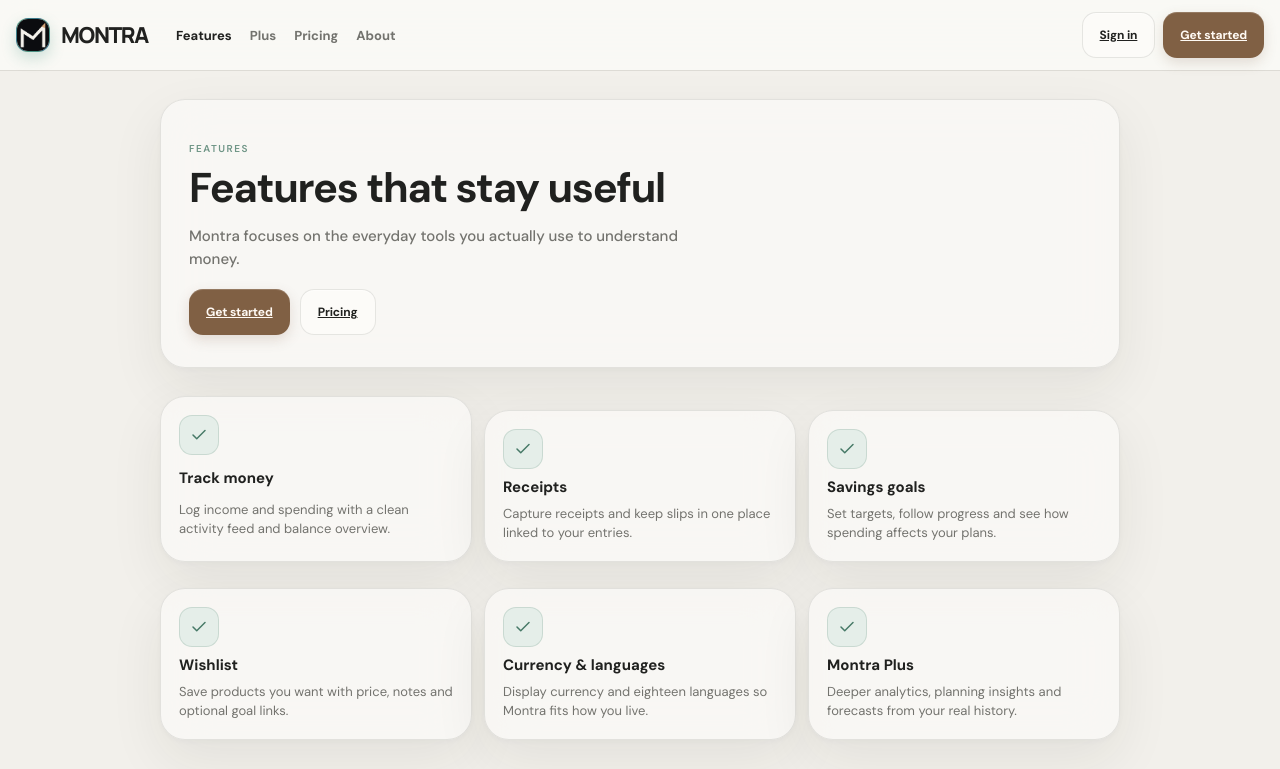
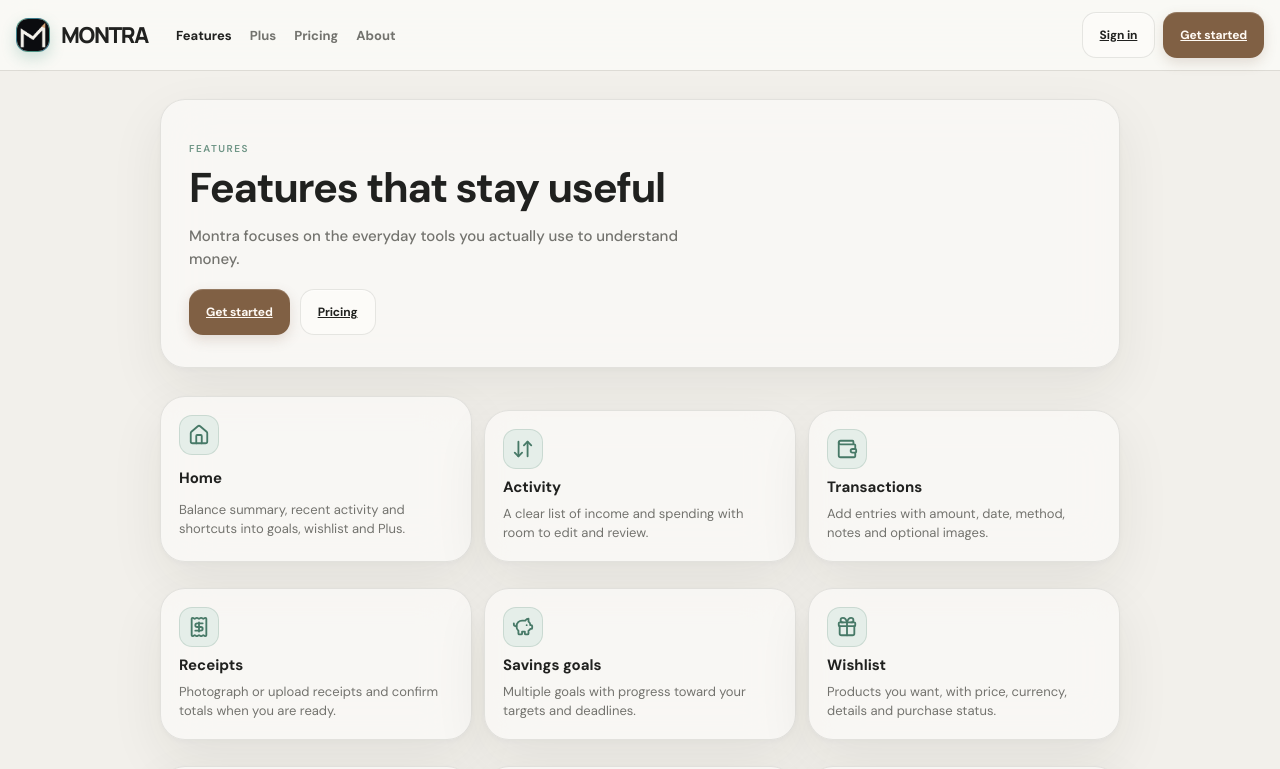
Before and after one commit to VargiBeast/Montra, a React (Vite) app: page /features in a window 1280 px wide. Shown: the top 769 px of the page. Built offline with nearby package versions, Linux system fonts and the light colour scheme; no server answers.

Commit message:
Restore full Features page; Get Started → /app

```diff
--- a/src/pages/public/FeaturesPublic.tsx
+++ b/src/pages/public/FeaturesPublic.tsx
@@ -1,5 +1,7 @@
 import { Link } from "react-router-dom";
-import { Check } from "lucide-react";
+import {
+  ArrowDownUp, Gift, Globe2, Home, PiggyBank, Receipt, Sparkles, Wallet,
+} from "lucide-react";
 import { useTranslation } from "../../lib/i18n";
 import { useDocumentMeta } from "../../lib/seo";
 
@@ -11,13 +13,16 @@ export function FeaturesPublic() {
     path: "/features",
   });
 
-  const items = [
-    { title: t("homePillarTrackTitle"), body: t("homePillarTrackBody") },
-    { title: t("homePillarReceiptsTitle"), body: t("homePillarReceiptsBody") },
-    { title: t("homePillarGoalsTitle"), body: t("homePillarGoalsBody") },
-    { title: t("homePillarWishlistTitle"), body: t("homePillarWishlistBody") },
-    { title: t("homePillarLocaleTitle"), body: t("homePillarLocaleBody") },
-    { title: t("homePillarPlusTitle"), body: t("homePillarPlusBody") },
+  const features = [
+    { icon: <Home size={22} />, title: t("featHomeTitle"), body: t("featHomeBody") },
+    { icon: <ArrowDownUp size={22} />, title: t("featActivityTitle"), body: t("featActivityBody") },
+    { icon: <Wallet size={22} />, title: t("featTransactionsTitle"), body: t("featTransactionsBody") },
+    { icon: <Receipt size={22} />, title: t("featReceiptsTitle"), body: t("featReceiptsBody") },
+    { icon: <PiggyBank size={22} />, title: t("featGoalsTitle"), body: t("featGoalsBody") },
+    { icon: <Gift size={22} />, title: t("featWishlistTitle"), body: t("featWishlistBody") },
+    { icon: <Globe2 size={22} />, title: t("featCurrencyTitle"), body: t("featCurrencyBody") },
+    { icon: <Globe2 size={22} />, title: t("featLanguagesTitle"), body: t("featLanguagesBody") },
+    { icon: <Sparkles size={22} />, title: t("featPlusTitle"), body: t("featPlusBody") },
   ];
 
   return (
@@ -31,17 +36,14 @@ export function FeaturesPublic() {
           <Link to="/pricing" className="secondary-button">{t("navPricing")}</Link>
         </div>
       </section>
-
-      <section className="marketing-section">
-        <div className="marketing-feature-grid">
-          {items.map((item) => (
-            <article key={item.title} className="panel marketing-card">
-              <span className="marketing-card-icon" aria-hidden="true"><Check size={18} /></span>
-              <h3>{item.title}</h3>
-              <p>{item.body}</p>
-            </article>
-          ))}
-        </div>
+      <section className="marketing-feature-grid marketing-section">
+        {features.map((f) => (
+          <article key={f.title} className="panel marketing-card">
+            <span className="marketing-card-icon" aria-hidden="true">{f.icon}</span>
+            <h3>{f.title}</h3>
+            <p>{f.body}</p>
+          </article>
+        ))}
       </section>
     </main>
   );
```
